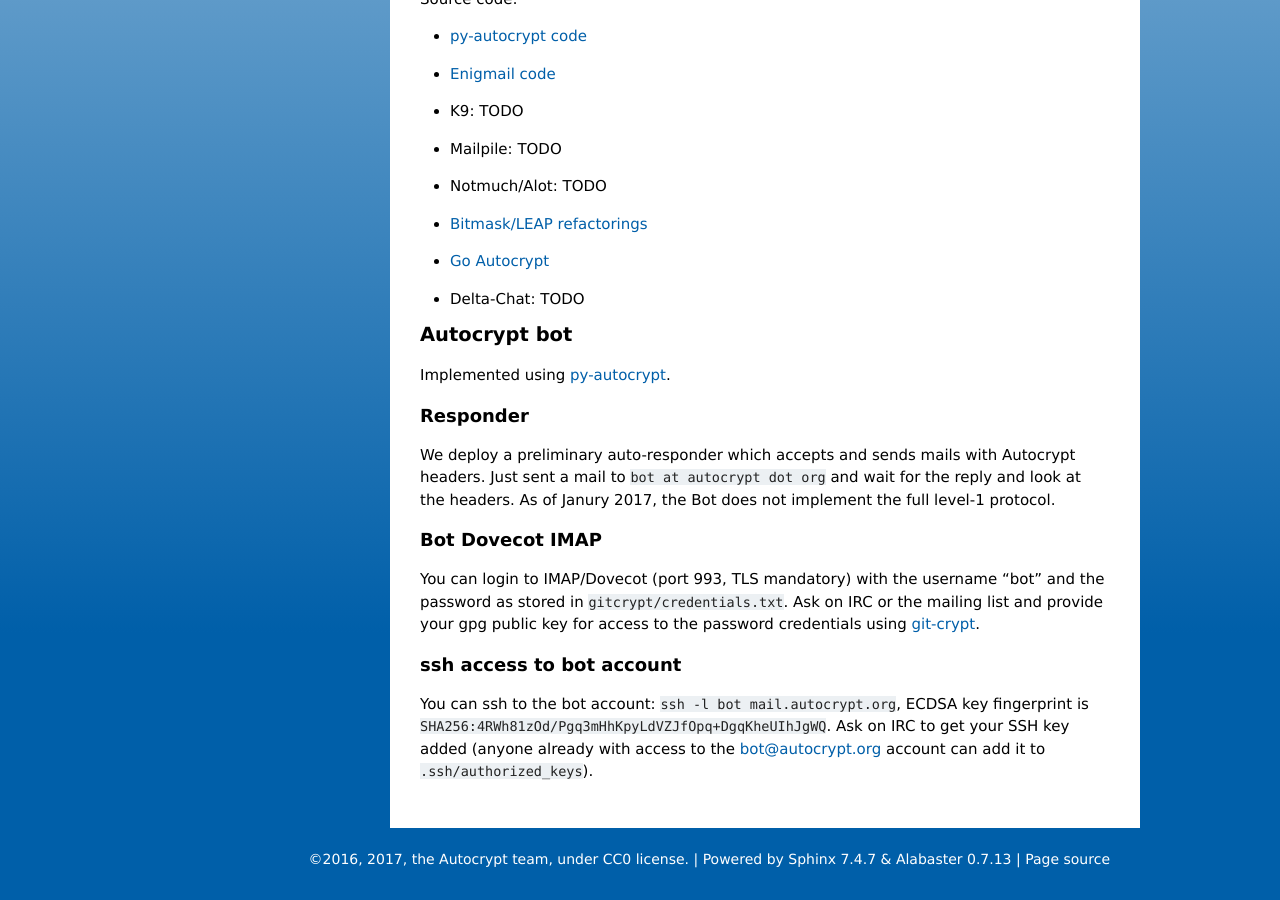
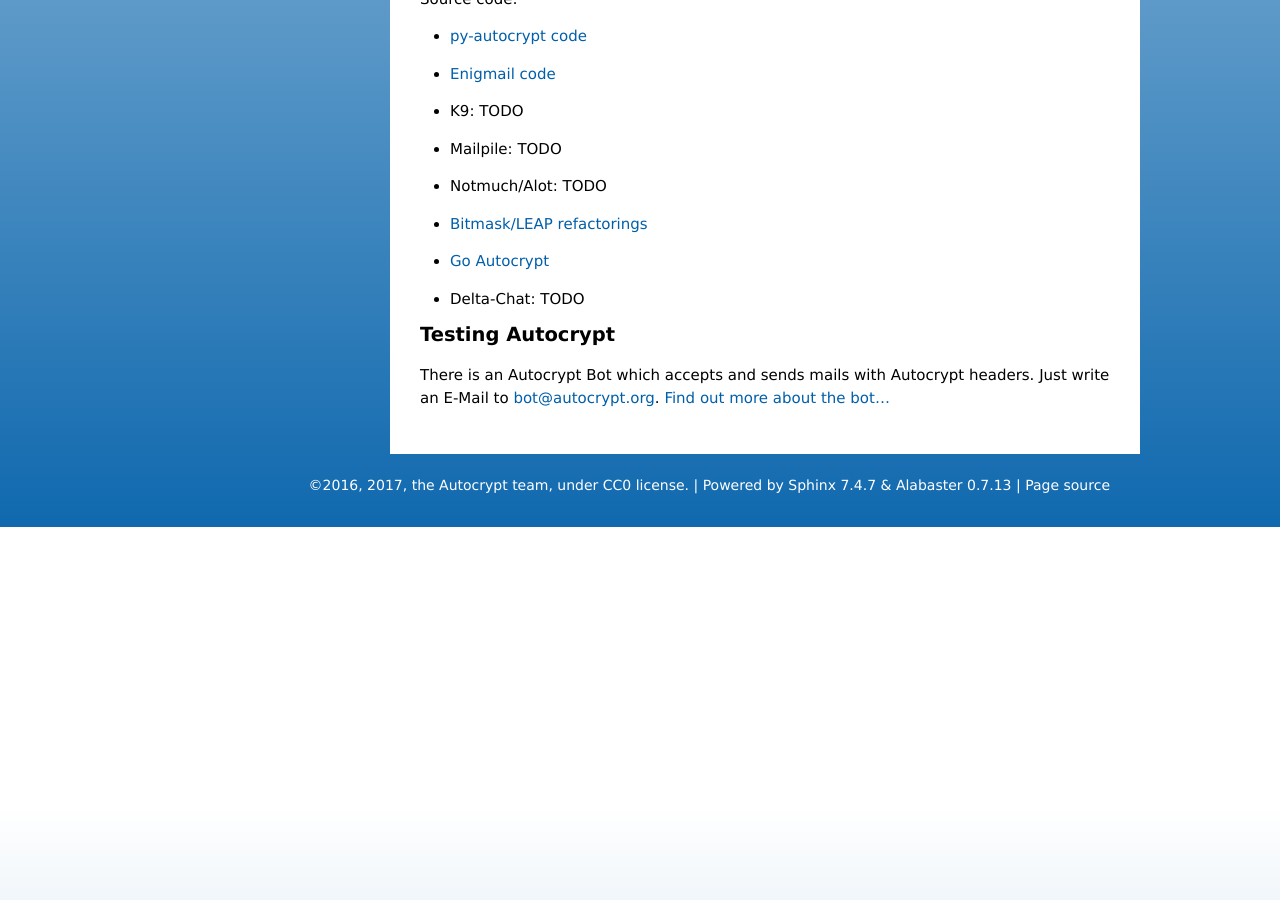
Before and after one commit to autocrypt/autocrypt, a Sphinx documentation site: the page built from doc/dev-status.rst, in a window 1280 px wide and 900 px high, scrolled down 1367 px. Built offline with Sphinx 7.4.7, drawn with Linux system fonts in a browser that asks for light colours.

Commit message:
third try to do the bot separation
@lefherz did a bunch of good work to separate out information about
the bot from the other implementations.  @dkg pushed it across the
finish line to where it builds without warnings and all the links
appear to work.

Signed-off-by: Daniel Kahn Gillmor <dkg@fifthhorseman.net>

```diff
--- a/doc/contents.rst
+++ b/doc/contents.rst
@@ -36,6 +36,9 @@
 
 :doc:`glossary`
 
+:doc:`bot`
+     Description of the Autocrypt bot.
+
 
 .. toctree::
    :hidden:
@@ -60,3 +63,4 @@
    install
    install-autocrypt-enigmail
    news
+   bot
--- a/doc/dev-status.rst
+++ b/doc/dev-status.rst
@@ -91,31 +91,8 @@
 
 - Delta-Chat: TODO
 
-Autocrypt bot
-+++++++++++++++
+Testing Autocrypt
++++++++++++++++++
 
-Implemented using `py-autocrypt`_.
-
-Responder
-~~~~~~~~~~
-
-We deploy a preliminary auto-responder which accepts and sends mails
-with Autocrypt headers.  Just sent a mail to ``bot at autocrypt dot
-org`` and wait for the reply and look at the headers.  As of Janury
-2017, the Bot does not implement the full level-1 protocol.
-
-Bot Dovecot IMAP
-~~~~~~~~~~~~~~~~
-
-You can login to IMAP/Dovecot (port 993, TLS mandatory) with the
-username "bot" and the password as stored in ``gitcrypt/credentials.txt``.
-Ask on IRC or the mailing list and provide your gpg public key for access to
-the password credentials using `git-crypt <https://www.agwa.name/projects/git-crypt/>`_.
-
-ssh access to bot account
-~~~~~~~~~~~~~~~~~~~~~~~~~~
-
-You can ssh to the bot account: ``ssh -l bot mail.autocrypt.org``,
-ECDSA key fingerprint is ``SHA256:4RWh81zOd/Pgq3mHhKpyLdVZJfOpq+DgqKheUIhJgWQ``.
-Ask on IRC to get your SSH key added (anyone already with access
-to the bot@autocrypt.org account can add it to ``.ssh/authorized_keys``).
+There is an Autocrypt Bot which accepts and sends mails with Autocrypt
+headers. Just write an E-Mail to bot@autocrypt.org. :doc:`Find out more about the bot...<bot>`
```
Also changed, not shown: doc/bot.rst (added, +30 -0 lines).
